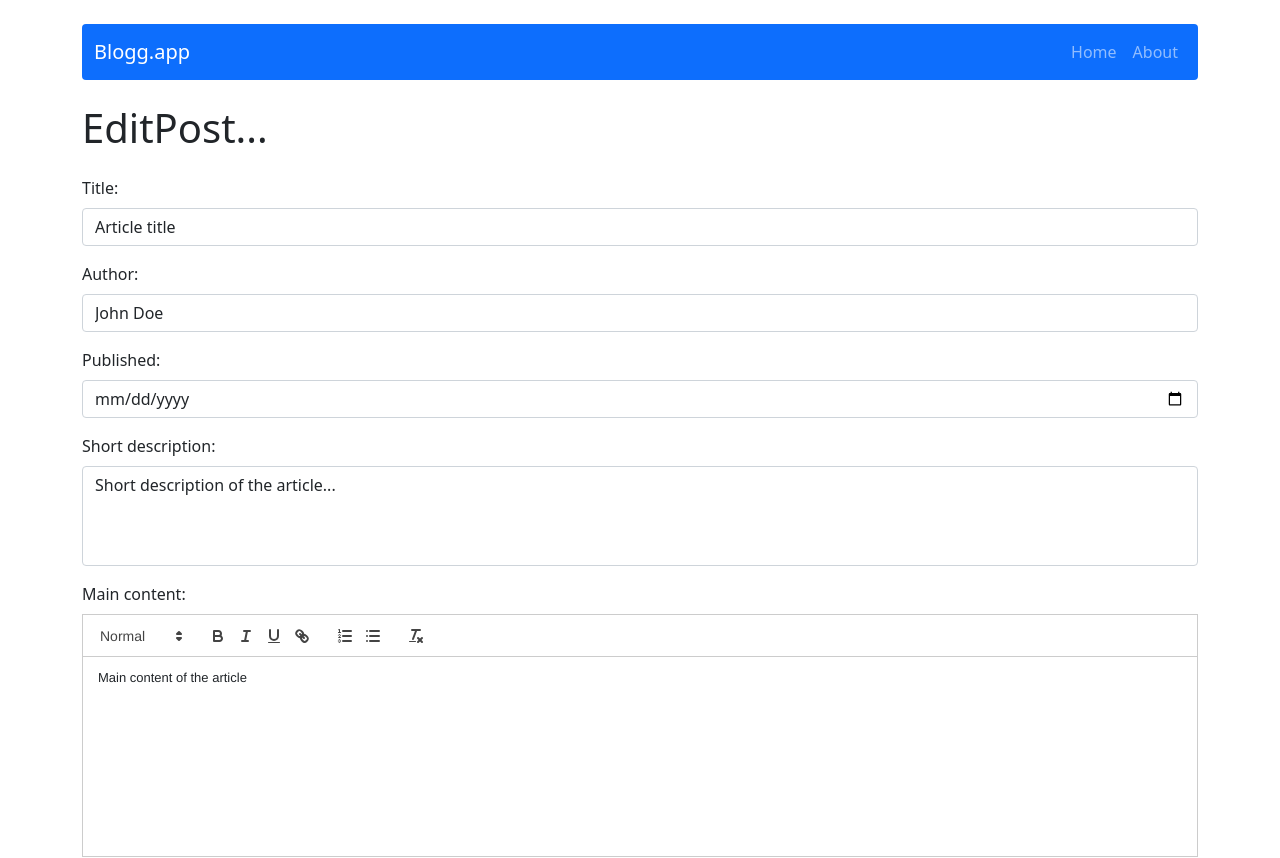
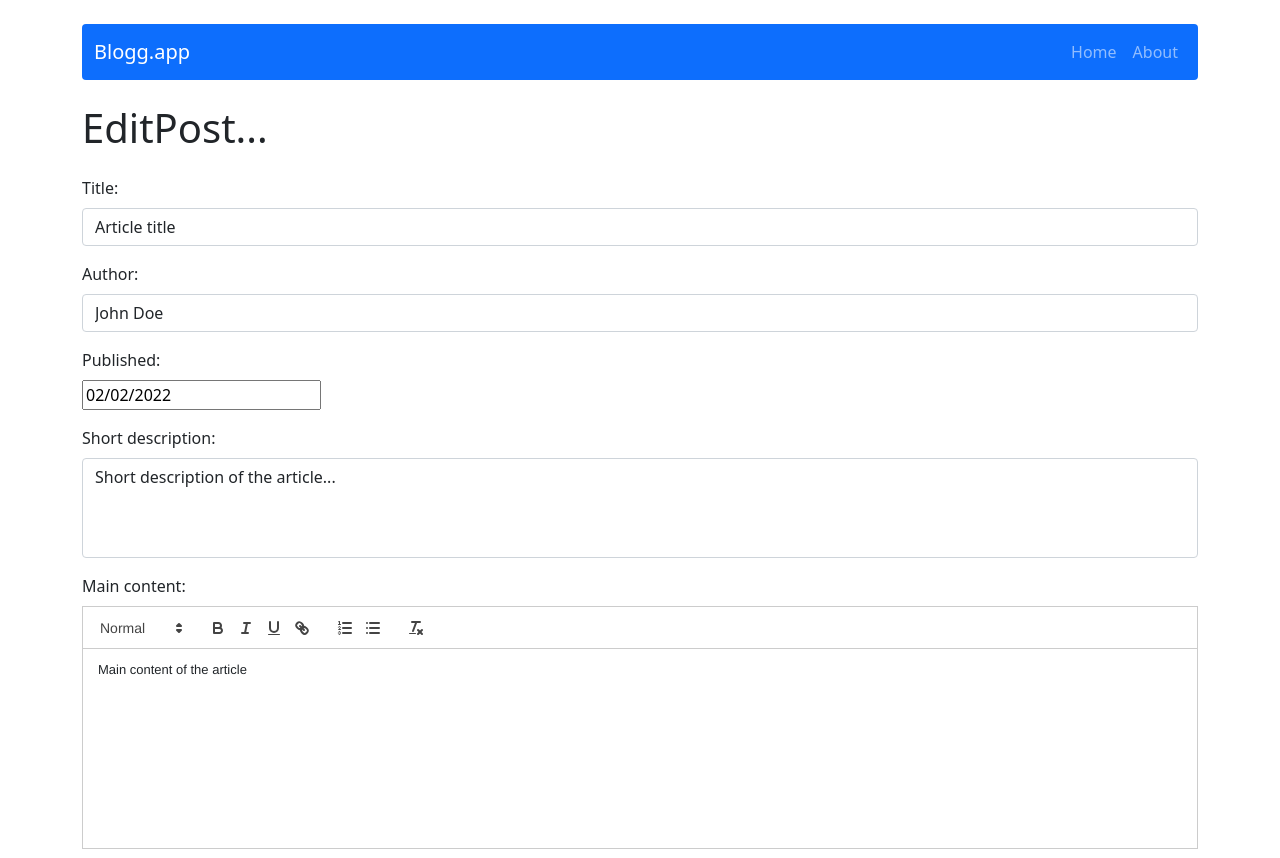
Before and after one commit to Dariusz-Wilk/React-blog, a React (Create React App) app: page /post/edit/1 in a window 1280 px wide. Shown: the top 858 px of the page. Built offline with nearby package versions, Linux system fonts and the light colour scheme.

Commit message:
implemented React-DatePicker

```diff
--- a/package.json
+++ b/package.json
@@ -10,6 +10,7 @@
     "http-server": "^14.1.1",
     "react": "^18.2.0",
     "react-bootstrap": "2.8.0",
+    "react-datepicker": "^4.21.0",
     "react-dom": "^18.2.0",
     "react-quill": "^2.0.0",
     "react-redux": "8.1.2",
--- a/src/components/features/EditPostForm/EditPostForm.js
+++ b/src/components/features/EditPostForm/EditPostForm.js
@@ -3,6 +3,7 @@ import { useDispatch, useSelector } from 'react-redux';
 import { useNavigate, useParams, Navigate } from 'react-router-dom';
 import { getPostsById } from '../../../redux/store';
 import { editPost } from '../../../redux/postsRedux';
+import { createDateFromView } from '../../../utils/createDateToView';
 
 const EditPostForm = () => {
 	const dispatch = useDispatch();
@@ -25,7 +26,7 @@ const EditPostForm = () => {
 			actionText="Edit post"
 			titlee={postData.title}
 			authorr={postData.author}
-			publishedDatee={postData.publishedDate}
+			publishedDatee={new Date(createDateFromView(postData.publishedDate))}
 			descriptionn={postData.shortDescription}
 			mainContentt={postData.content}
 		/>
--- a/src/components/features/PostForm/PostForm.js
+++ b/src/components/features/PostForm/PostForm.js
@@ -2,8 +2,14 @@ import { Form, Button } from 'react-bootstrap';
 import styles from './PostForm.module.scss';
 import { useState } from 'react';
 import { useSelector } from 'react-redux';
+
 import ReactQuill from 'react-quill';
 import 'react-quill/dist/quill.snow.css';
+
+import DatePicker from 'react-datepicker';
+import 'react-datepicker/dist/react-datepicker.css';
+
+import { dateToStr } from '../../../utils/dateToStr';
 
 const PostForm = ({
 	id,
@@ -11,7 +17,7 @@ const PostForm = ({
 	actionText,
 	titlee = '',
 	authorr = '',
-	publishedDatee = '',
+	publishedDatee = new Date(),
 	descriptionn = '',
 	mainContentt = '',
 }) => {
@@ -23,6 +29,7 @@ const PostForm = ({
 		mainContent: mainContentt,
 	});
 	const [content, setContent] = useState(mainContentt);
+	const [startDate, setStartDate] = useState(publishedDatee);
 
 	const postArrLength = useSelector(state => state.posts.length);
 	const newPostId = postArrLength + 1 + '';
@@ -33,11 +40,13 @@ const PostForm = ({
 			id: actionText === 'Edit post' ? id : newPostId,
 			title: formData.title,
 			author: formData.author,
-			publishedDate: formData.publishedDate,
+			publishedDate: dateToStr(startDate),
 			shortDescription: formData.description,
 			content: content,
 		});
 	};
+
+	console.log(new Date(startDate));
 
 	return (
 		<Form className="mt-4" onSubmit={handleSubmit}>
@@ -71,16 +80,11 @@ const PostForm = ({
 			</Form.Group>
 			<Form.Group className="mb-3">
 				<Form.Label>Published:</Form.Label>
-				<Form.Control
-					type="date"
-					placeholder="Enter published date..."
-					value={formData.publishedDate}
-					onChange={e =>
-						setFormData(prevState => ({
-							...prevState,
-							publishedDate: e.target.value,
-						}))
-					}
+				{<br></br>}
+				<DatePicker
+					selected={startDate}
+					onChange={date => setStartDate(date)}
+					dateFormat={`dd/MM/yyy`}
 				/>
 			</Form.Group>
 			<Form.Group className="mb-3">
--- /dev/null
+++ b/src/utils/createDateToView.js
@@ -0,0 +1,5 @@
+export const createDateFromView = dateStr => {
+	const [day, month, year] = dateStr.split('-');
+
+	return `${month}-${day}-${year}`;
+};
--- /dev/null
+++ b/src/utils/dateToStr.js
@@ -0,0 +1,10 @@
+export const dateToStr = date => {
+	let day = date.getDate();
+	let month = date.getMonth() + 1;
+	let year = date.getFullYear();
+
+	if (day < 10) day = '0' + day;
+	if (month < 10) month = '0' + month;
+
+	return day + '-' + month + '-' + year;
+};
```
Also changed, not shown: 1 other file (tests, documents, lock files or other folders).
